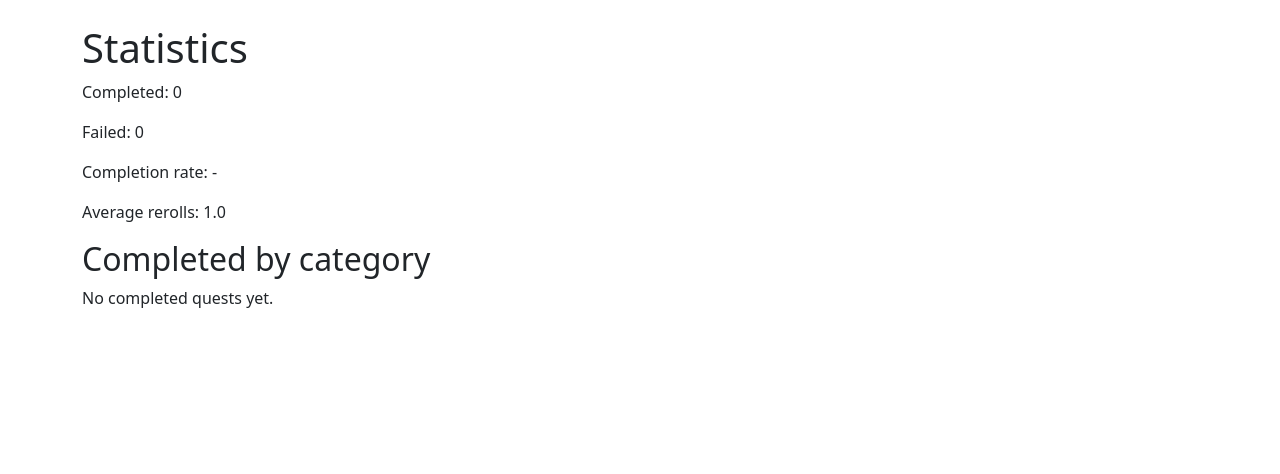
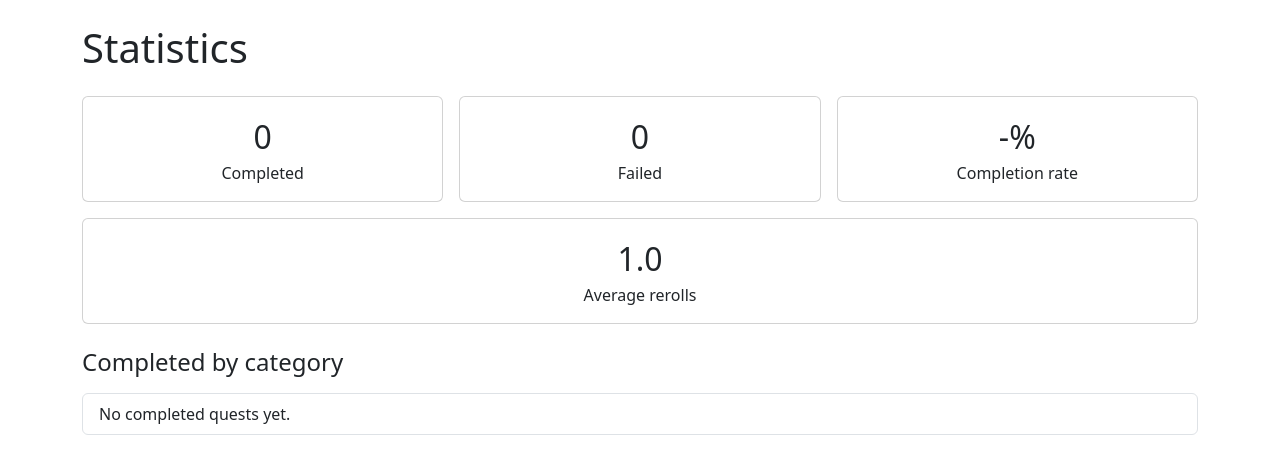
Before and after one commit to IAmBeli/sidequests, a Django app: page /quests/stats/ in a window 1280 px wide. Shown: the part 56-530 px from the top of the page. Run offline with Django 5.2, Linux system fonts and the light colour scheme; a user stored in the database is signed in; tables that the repository leaves empty hold one stand-in row (values such as "Sample post"); parts of the project's set-up code (start-up, migrations or seed data) failed here and were passed over; some libraries are stand-ins or nearby versions.

Commit message:
Added stats styling

```diff
--- a/quests/templates/quests/stats.html
+++ b/quests/templates/quests/stats.html
@@ -1,17 +1,44 @@
 {% extends "base.html" %}
 {% block title %}Stats{% endblock %}
 {% block content %}
-<h1>Statistics</h1>
+<h1 class="mb-4">Statistics</h1>
 
-<p>Completed: {{ totals.completed }}</p>
-<p>Failed: {{ totals.failed }}</p>
-<p>Completion rate: {{ completion_rate|default:"-" }}</p>
-<p>Average rerolls: {{ totals.avg_rerolls|floatformat:1|default:"-" }}</p>
+<div class="row g-3 mb-4">
+    <div class="col">
+        <div class="card"><div class="card-body text-center">
+            <div class="fs-2">{{ totals.completed }}</div>
+            <div>Completed</div>
+        </div></div>
+    </div>
+    <div class="col">
+        <div class="card"><div class="card-body text-center">
+            <div class="fs-2">{{ totals.failed }}</div>
+            <div>Failed</div>
+        </div></div>
+    </div>
+    <div class="col">
+        <div class="card"><div class="card-body text-center">
+            <div class="fs-2">{{ completion_rate|default:"-" }}%</div>
+            <div>Completion rate</div>
+        </div></div>
+    </div>
+    <div class="cole">
+        <div class="card"><div class="card-body text-center">
+            <div class="fs-2">{{ totals.avg_rerolls|floatformat:1|default:"-" }}</div>
+            <div>Average rerolls</div>
+        </div></div>
+    </div>
+</div>
 
-<h2>Completed by category</h2>
-{% for item in by_category %}
-    <p>{{ item.quest__category }}: {{ item.count }}</p>
-{% empty %}
-    <p>No completed quests yet.</p>
-{% endfor %}
+<h2 class="h4 mb-3">Completed by category</h2>
+<ul class="list-group">
+    {% for item in by_category %}
+        <li class="list-group-item d-flex justify-content-between">
+            <span>{{ item.quest__category|capfirst }}</span>
+            <span class="badge theme-primary">{{ item.count }}</span>
+        </li>
+    {% empty %}
+        <li class="list-group-item">No completed quests yet.</li>
+    {% endfor %}
+</ul>
 {% endblock %}
```
